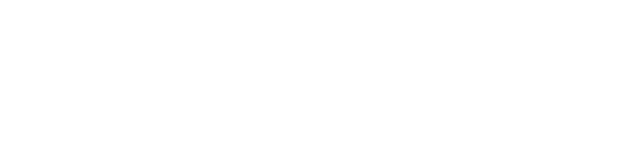
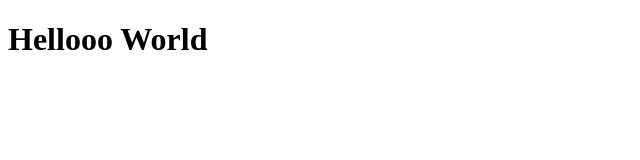
Before and after one commit to mirkena/Lab00-MyFirstLabPage, a plain HTML site: page hello.html in a window 1280 px wide. Shown: the whole page, without its empty margins (0-640 px from the left). Drawn offline with Linux system fonts and the light colour scheme.

Commit message:
Update hello.html

```diff
--- a/hello.html
+++ b/hello.html
@@ -1,6 +1,7 @@
 <!DOCTYPE html>
 <html lang="en">
 <head>
+     <h1>Hellooo World</h1>
     <meta charset="UTF-8">
     <meta http-equiv="X-UA-Compatible" content="IE=edge">
     <meta name="viewport" content="width=device-width, initial-scale=1.0">
```
